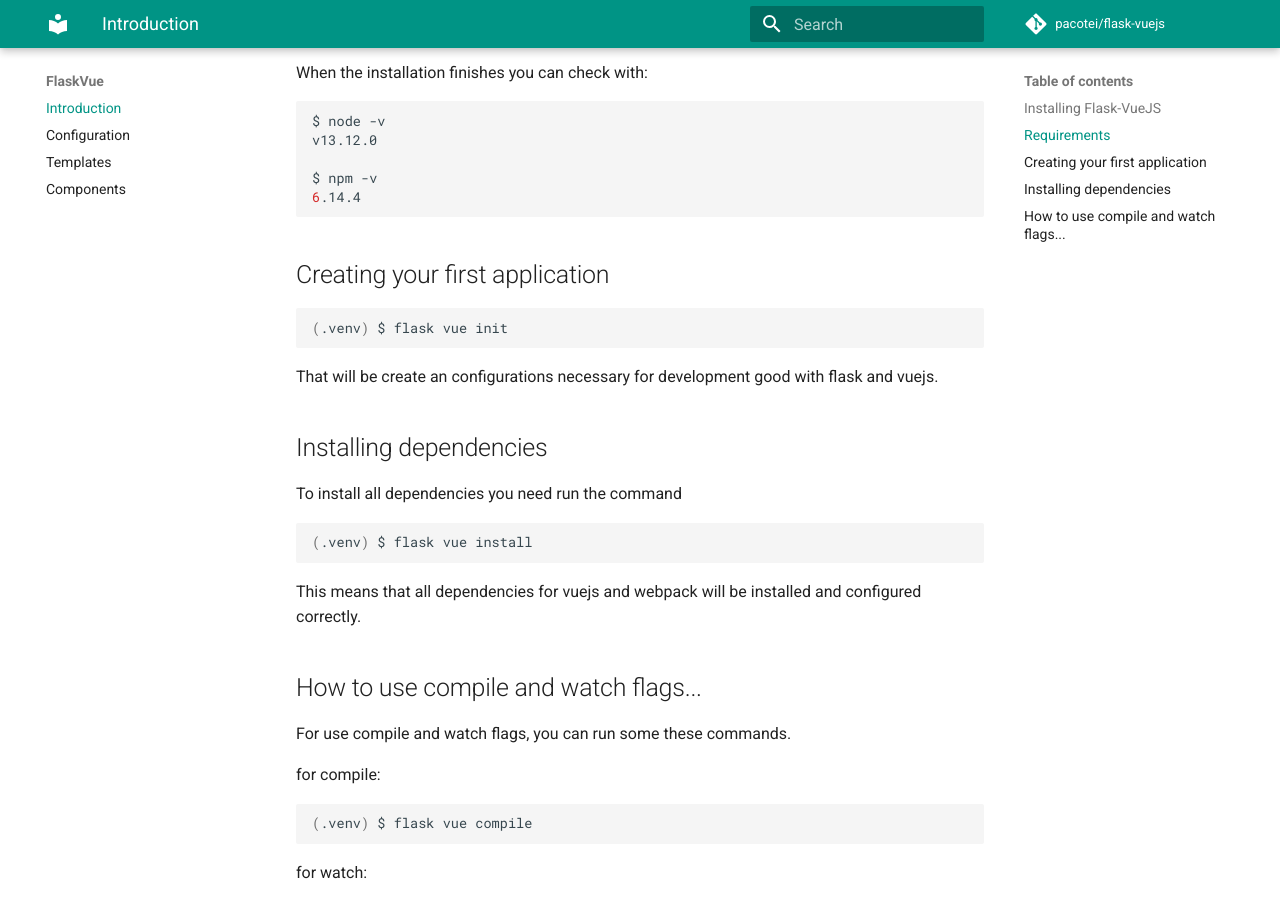
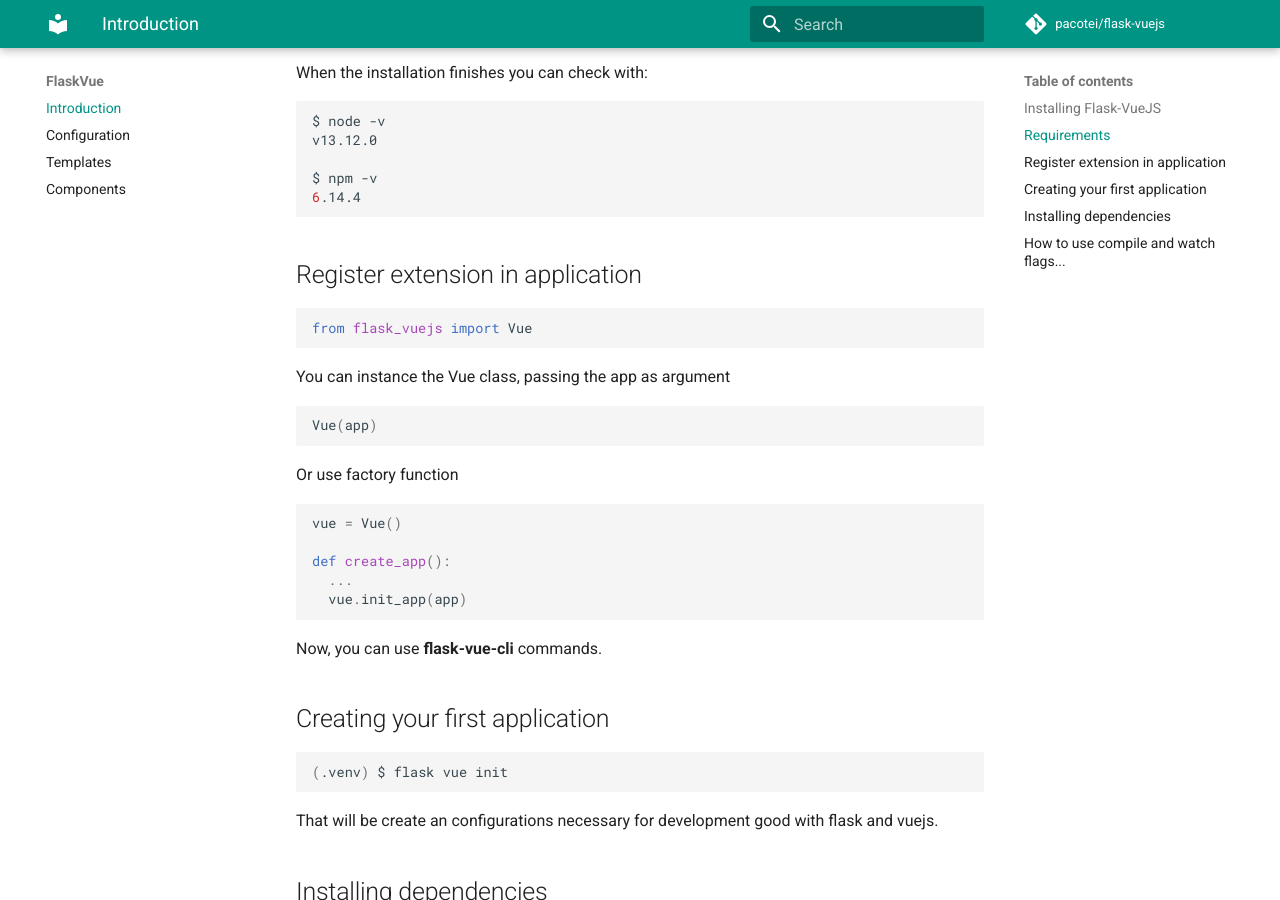
Before and after one commit to marcuxyz/flaskvue-documentation, an MkDocs documentation site: the page built from docs/index.md, in a window 1280 px wide and 900 px high, scrolled down 752 px. Built offline with MkDocs 1.6.1 and Material for MkDocs 9.7.7, drawn with Linux system fonts in a browser that asks for light colours; comment, search, counter and statistics services are not loaded.

Commit message:
add register extension section

````diff
--- a/docs/index.md
+++ b/docs/index.md
@@ -35,6 +35,28 @@ $ npm -v
 6.14.4
 ```
 
+## Register extension in application
+
+```python
+from flask_vuejs import Vue
+```
+You can instance the Vue class, passing the app as argument
+
+```python
+Vue(app)
+```
+
+Or use factory function
+
+```python
+vue = Vue()
+
+def create_app():
+  ...
+  vue.init_app(app)
+```
+
+Now, you can use **flask-vue-cli** commands.
 
 ## Creating your first application
 
````
